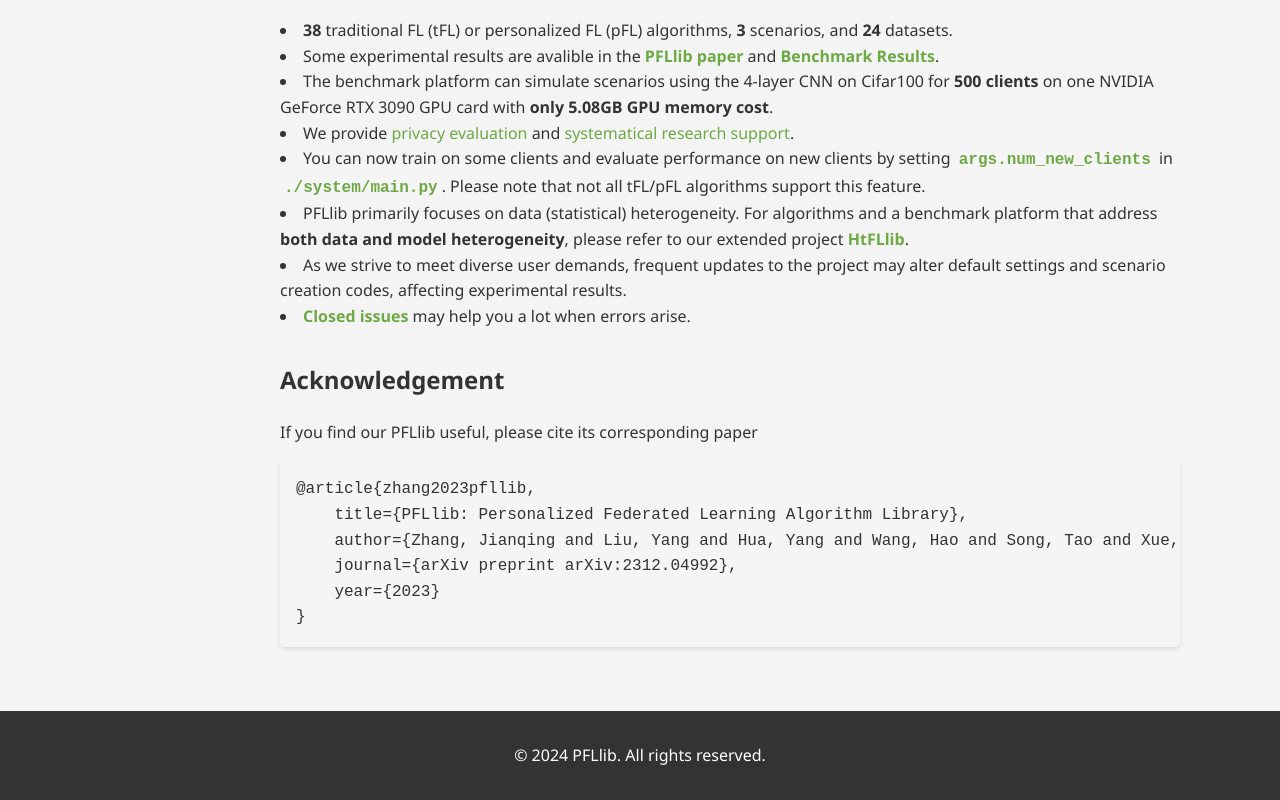
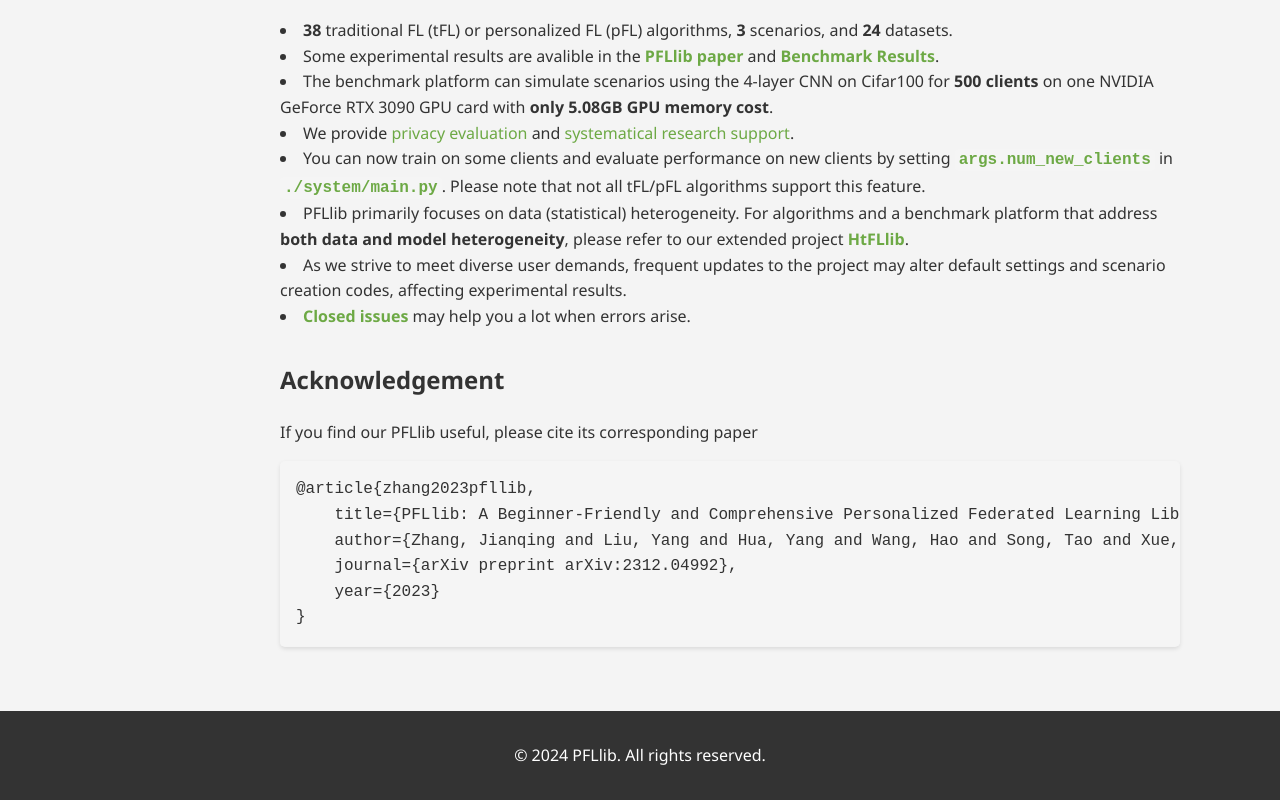
Before and after one commit to TsingZ0/PFLlib, a plain HTML site: page docs/docs.html in a window 1280 px wide. Shown: the part 1320-2120 px from the top of the page. Drawn offline with Linux system fonts and the light colour scheme; no server answers.

Commit message:
update paper title

```diff
--- a/docs/docs.html
+++ b/docs/docs.html
@@ -214,7 +214,7 @@
                 <p>If you find our PFLlib useful, please cite its corresponding paper</p>
                 <pre>
 @article{zhang2023pfllib,
-    title={PFLlib: Personalized Federated Learning Algorithm Library},
+    title={PFLlib: A Beginner-Friendly and Comprehensive Personalized Federated Learning Library and Benchmark},
     author={Zhang, Jianqing and Liu, Yang and Hua, Yang and Wang, Hao and Song, Tao and Xue, Zhengui and Ma, Ruhui and Cao, Jian},
     journal={arXiv preprint arXiv:2312.04992},
     year={2023}
```
Also changed, not shown: 1 other file.
